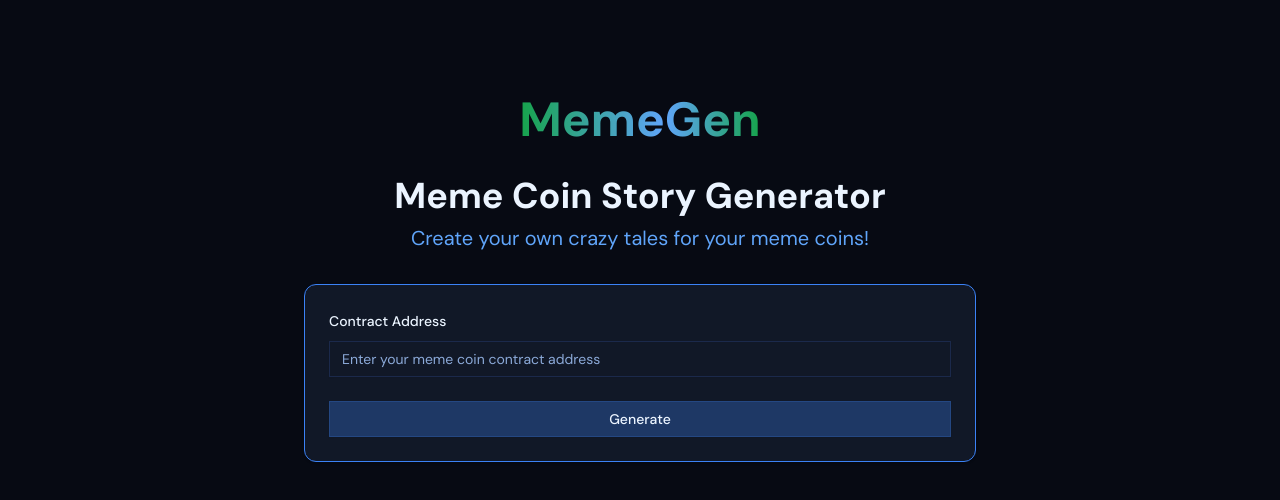
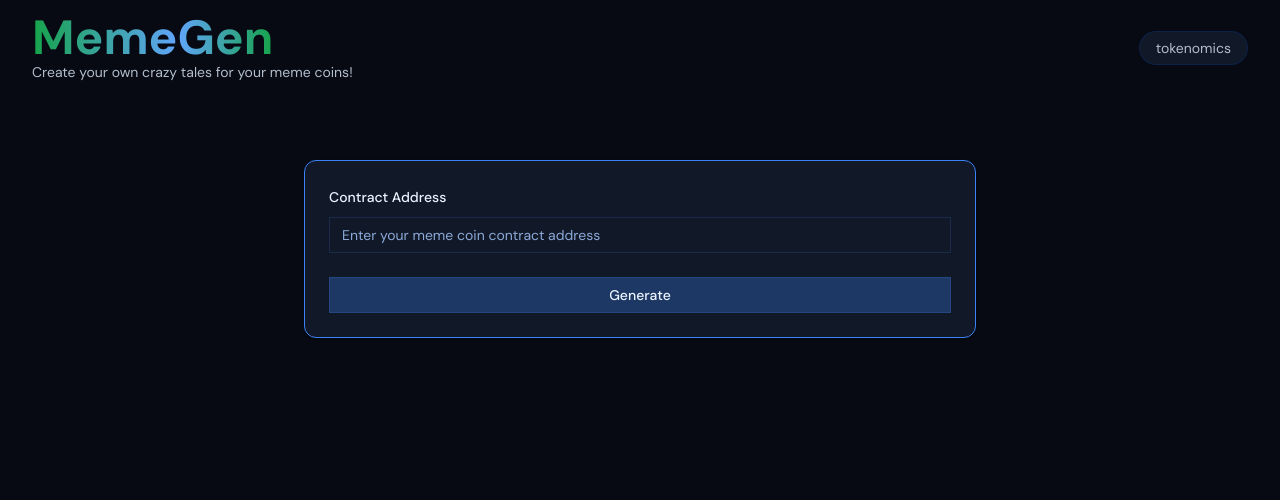
Before and after one commit to Loremaker/loremaker, a Next.js app: page / in a window 1280 px wide. Shown: the top 500 px of the page. Built offline with nearby package versions, Linux system fonts and the light colour scheme.

Commit message:
header and tokenomics placeholder

```diff
--- a/package.json
+++ b/package.json
@@ -29,6 +29,7 @@
     "@vercel/edge-config": "^1.4.0",
     "@vercel/speed-insights": "^1.1.0",
     "ai": "^4.0.22",
+    "apexcharts": "^4.3.0",
     "class-variance-authority": "^0.7.1",
     "clsx": "^2.1.1",
     "cross-env": "^7.0.3",
--- a/src/app/layout.tsx
+++ b/src/app/layout.tsx
@@ -10,7 +10,7 @@
 import { ToastProvider } from "@/components/ui/toast";
 import { Toaster } from "@/components/ui/toaster";
 import { cn } from "@/lib/utils/cn";
-
+import { Header } from "@/components/header";
 import "./globals.css";
 
 const dmSans = DM_Sans({
@@ -38,11 +38,12 @@
         <SpeedInsights />
         <Analytics />
         <NextTopLoader
-          color="#8a3ef4"
+          color="#3b82f6"
           showSpinner={false}
           easing="cubic-bezier(0.4, 0, 0.2, 1)"
         />
         <ToastProvider duration={2000} swipeDirection="right">
+          <Header />
           {children}
           <Toaster />
         </ToastProvider>
--- a/src/app/page-content.tsx
+++ b/src/app/page-content.tsx
@@ -2,7 +2,6 @@
 
 import { useRef, useState } from "react";
 
-import { LogoText } from "@/components/logo-text";
 import { GenerateStory } from "@/components/generate-story";
 import { Story } from "@/components/story";
 
@@ -15,20 +14,7 @@
   const [canSkip, setCanSkip] = useState(false);
 
   return (
-    <main className="flex min-h-screen flex-col items-center justify-start py-12 px-4 sm:px-12 lg:p-24">
-      <nav className="w-full max-w-4xl mb-8">
-        <div className="text-5xl text-center font-bold">
-          <LogoText />
-        </div>
-      </nav>
-
-      <div className="px-2 text-center">
-        <h1 className="text-4xl font-bold mb-2">Meme Coin Story Generator</h1>
-        <p className="text-xl text-blue-400 mb-8">
-          Create your own crazy tales for your meme coins!
-        </p>
-      </div>
-
+    <main className="flex min-h-screen flex-col items-center justify-start mt-16 pb-12 pt-24 px-4 sm:px-12 lg:pt-24">
       <GenerateStory
         setStoryName={setStoryName}
         setStory={setStory}
--- /dev/null
+++ b/src/app/tokenomics/page.tsx
@@ -0,0 +1,3 @@
+export default function TokenomicsPage() {
+  return <div>Tokenomics</div>;
+}
--- /dev/null
+++ b/src/components/header.tsx
@@ -0,0 +1,31 @@
+import { LogoText } from "@/components/logo-text";
+
+export function Header() {
+  return (
+    <header className="fixed top-0 left-0 right-0 bg-background py-4 z-50">
+      <div className="max-w-7xl mx-auto px-4 sm:px-6 lg:px-8">
+        <div className="flex items-center justify-between h-16">
+          <div className="flex flex-col justify-center">
+            <div className="text-5xl font-bold">
+              <LogoText />
+            </div>
+            <p className="text-sm text-muted-foreground">
+              Create your own crazy tales for your meme coins!
+            </p>
+          </div>
+
+          <nav className="flex items-center gap-x-4">
+            <a
+              href="/tokenomics"
+              className="px-4 py-1.5 text-sm text-muted-foreground hover:text-primary transition-all
+              border border-border/40 bg-gray-900 rounded-full hover:bg-gray-800/90
+              hover:shadow-[0_0_15px_rgba(59,130,246,0.2)]"
+            >
+              tokenomics
+            </a>
+          </nav>
+        </div>
+      </div>
+    </header>
+  );
+}
--- a/src/components/logo-text.tsx
+++ b/src/components/logo-text.tsx
@@ -1,12 +1,16 @@
+import Link from "next/link";
+
 export function LogoText() {
   return (
-    <>
+    <div className="inline-flex items-center justify-center">
+      <Link href="/">
         <span className="text-transparent bg-clip-text bg-gradient-to-r from-green-600 to-blue-400 transition-all duration-300 ease-out hover:opacity-80">
           Meme
         </span>
         <span className="text-transparent bg-clip-text bg-gradient-to-r from-blue-400 to-green-600 transition-all duration-300 ease-out hover:opacity-80">
           Gen
         </span>
-    </>
+      </Link>
+    </div>
   );
 }
```
Also changed, not shown: 1 other file (tests, documents, lock files or other folders). Lines whose indentation alone changed are shown as unchanged.
